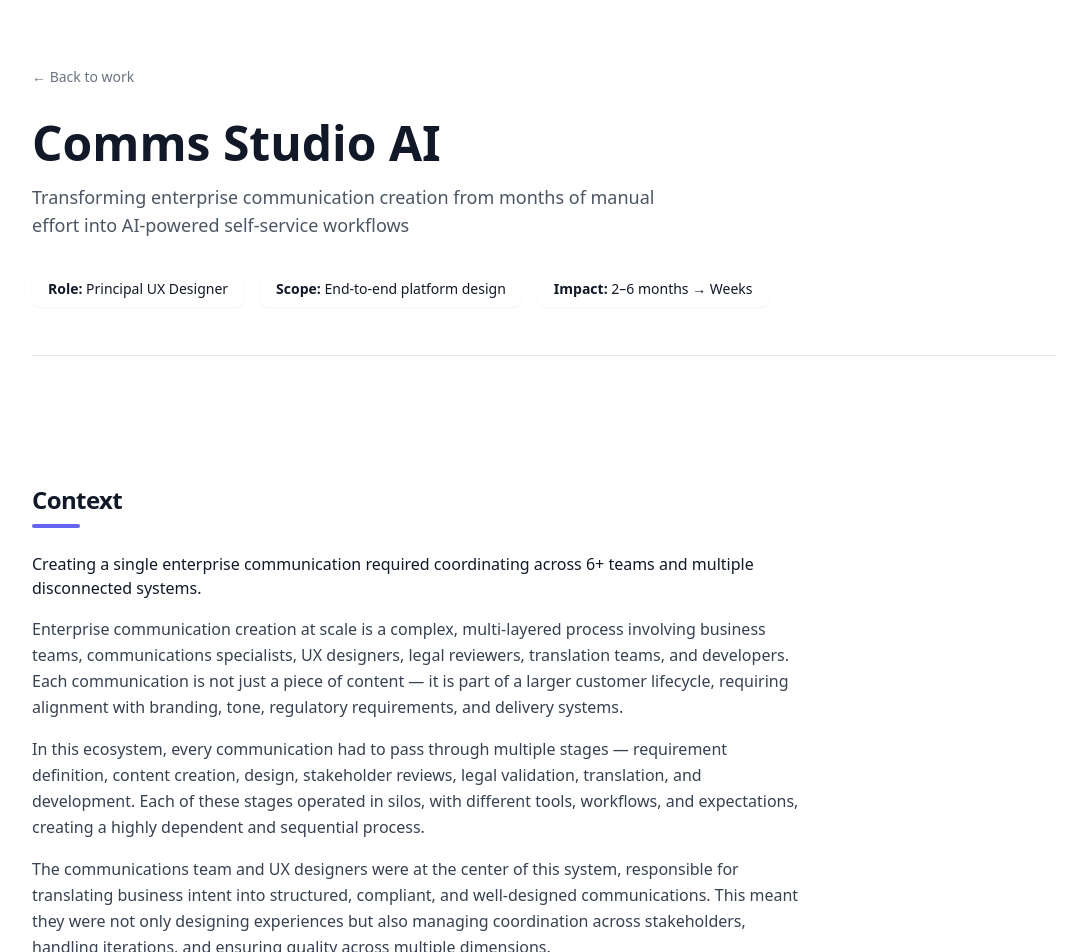
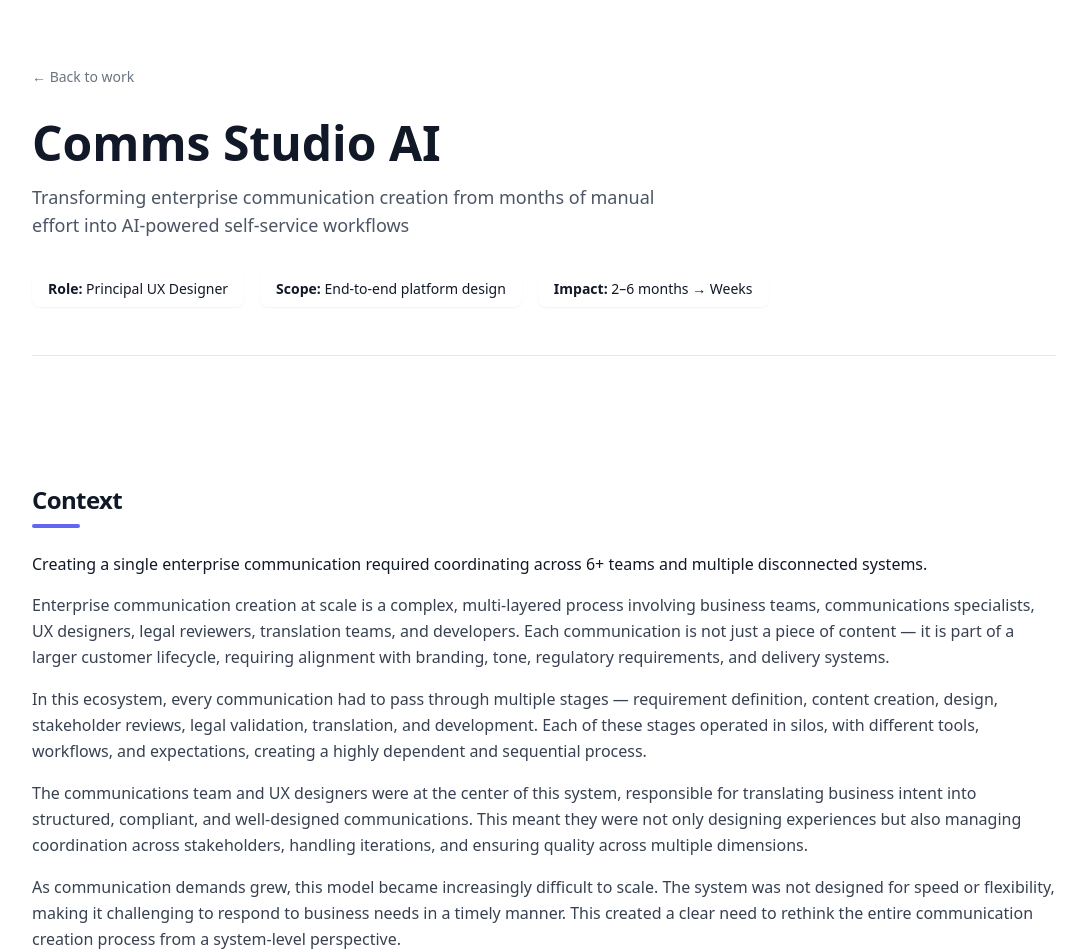
Before and after one commit to Simha1991/narasimha-portfolio, a React (Vite) app: page /narasimha-portfolio/comms-studio in a window 1280 px wide. Shown: the top 952 px of the page, without its empty margins (96-1181 px from the left). Built offline with nearby package versions, Linux system fonts and the light colour scheme; the HTML template or start-up script is replaced by a standard one.

Commit message:
Update CommsStudio.jsx

```diff
--- a/src/pages/CommsStudio.jsx
+++ b/src/pages/CommsStudio.jsx
@@ -71,23 +71,23 @@ export default function CommsStudio() {
               <div className="w-12 h-1 bg-indigo-500 mt-2 rounded"></div>
             </div>
 
-            <p className="text-gray-900 font-medium mb-4 max-w-3xl">
+            <p className="text-gray-900 font-medium mb-4">
               Creating a single enterprise communication required coordinating across 6+ teams and multiple disconnected systems.
             </p>
 
-            <p className="text-gray-700 leading-relaxed mb-4 max-w-3xl">
+            <p className="text-gray-700 leading-relaxed mb-4">
               Enterprise communication creation at scale is a complex, multi-layered process involving business teams, communications specialists, UX designers, legal reviewers, translation teams, and developers. Each communication is not just a piece of content — it is part of a larger customer lifecycle, requiring alignment with branding, tone, regulatory requirements, and delivery systems.
             </p>
 
-            <p className="text-gray-700 leading-relaxed mb-4 max-w-3xl">
+            <p className="text-gray-700 leading-relaxed mb-4">
               In this ecosystem, every communication had to pass through multiple stages — requirement definition, content creation, design, stakeholder reviews, legal validation, translation, and development. Each of these stages operated in silos, with different tools, workflows, and expectations, creating a highly dependent and sequential process.
             </p>
 
-            <p className="text-gray-700 leading-relaxed mb-4 max-w-3xl">
+            <p className="text-gray-700 leading-relaxed mb-4">
               The communications team and UX designers were at the center of this system, responsible for translating business intent into structured, compliant, and well-designed communications. This meant they were not only designing experiences but also managing coordination across stakeholders, handling iterations, and ensuring quality across multiple dimensions.
             </p>
 
-            <p className="text-gray-700 leading-relaxed max-w-3xl">
+            <p className="text-gray-700 leading-relaxed">
               As communication demands grew, this model became increasingly difficult to scale. The system was not designed for speed or flexibility, making it challenging to respond to business needs in a timely manner. This created a clear need to rethink the entire communication creation process from a system-level perspective.
             </p>
           </section>
@@ -150,8 +150,6 @@ export default function CommsStudio() {
               To understand the problem deeply, I conducted interviews with stakeholders across business, design, legal, translation, and development teams. Each group interacted with the communication workflow differently, and their challenges revealed where the system was breaking down.
             </p>
 
-            <div className="space-y-6 text-gray-700 max-w-3xl">
-
             <div>
               <p className="font-semibold text-gray-900">Business teams</p>
               <p>
@@ -187,8 +185,6 @@ export default function CommsStudio() {
               </p>
             </div>
 
-          </div>
-
           <p className="text-gray-700 leading-relaxed mt-6 max-w-3xl">
             These insights made it clear that the problem was not just about individual inefficiencies, but a system that relied on sequential handoffs, manual work, and heavy dependencies across teams.
           </p>
@@ -215,11 +211,11 @@ export default function CommsStudio() {
               <div className="w-12 h-1 bg-indigo-500 mt-2 rounded"></div>
             </div>
 
-           <p className="text-gray-700 leading-relaxed mb-4 max-w-3xl">
+           <p className="text-gray-700 leading-relaxed mb-4">
               Comms Studio AI was designed as a centralized platform that shifts communication creation from a dependency-heavy workflow to a self-service, AI-assisted system. The goal was to enable business users to create communications independently while integrating all stakeholders into a unified, structured workflow.
             </p>
 
-            <p className="text-gray-700 leading-relaxed mb-6 max-w-3xl">
+            <p className="text-gray-700 leading-relaxed mb-6">
               Instead of relying on multiple teams and tools, the platform brings content creation, design systems, approvals, legal validation, translation, and development output into a single experience.
             </p>
 
@@ -231,11 +227,7 @@ export default function CommsStudio() {
             />
             <br />
 
-            <p className="imageCaption">
-              A centralized platform powered by AI connects business, design, legal, translation, and development into a unified workflow.
-            </p>
-
-            <div className="space-y-8 text-gray-700 max-w-3xl">
+            <div className="space-y-8 text-gray-700">
 
               <div>
                 <p className="font-semibold text-gray-900">Business: Creating communications with AI</p>
```
